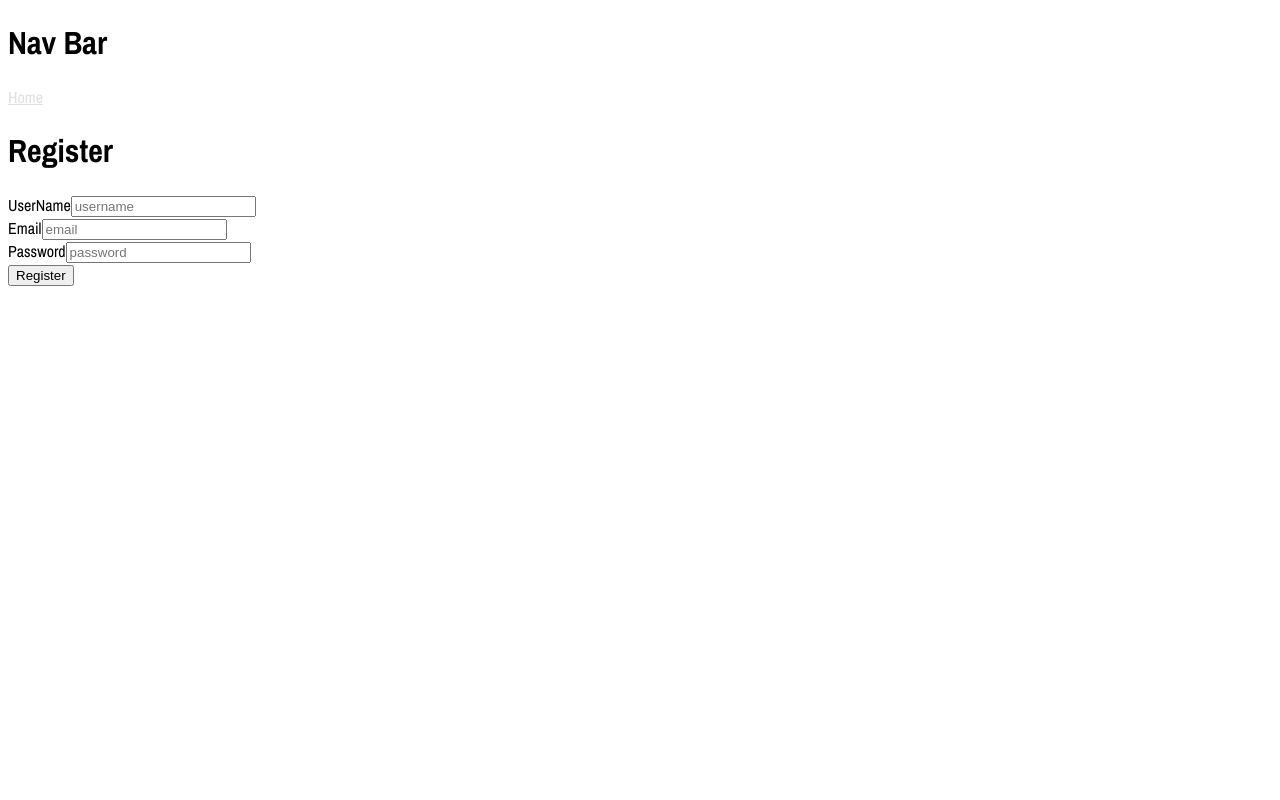
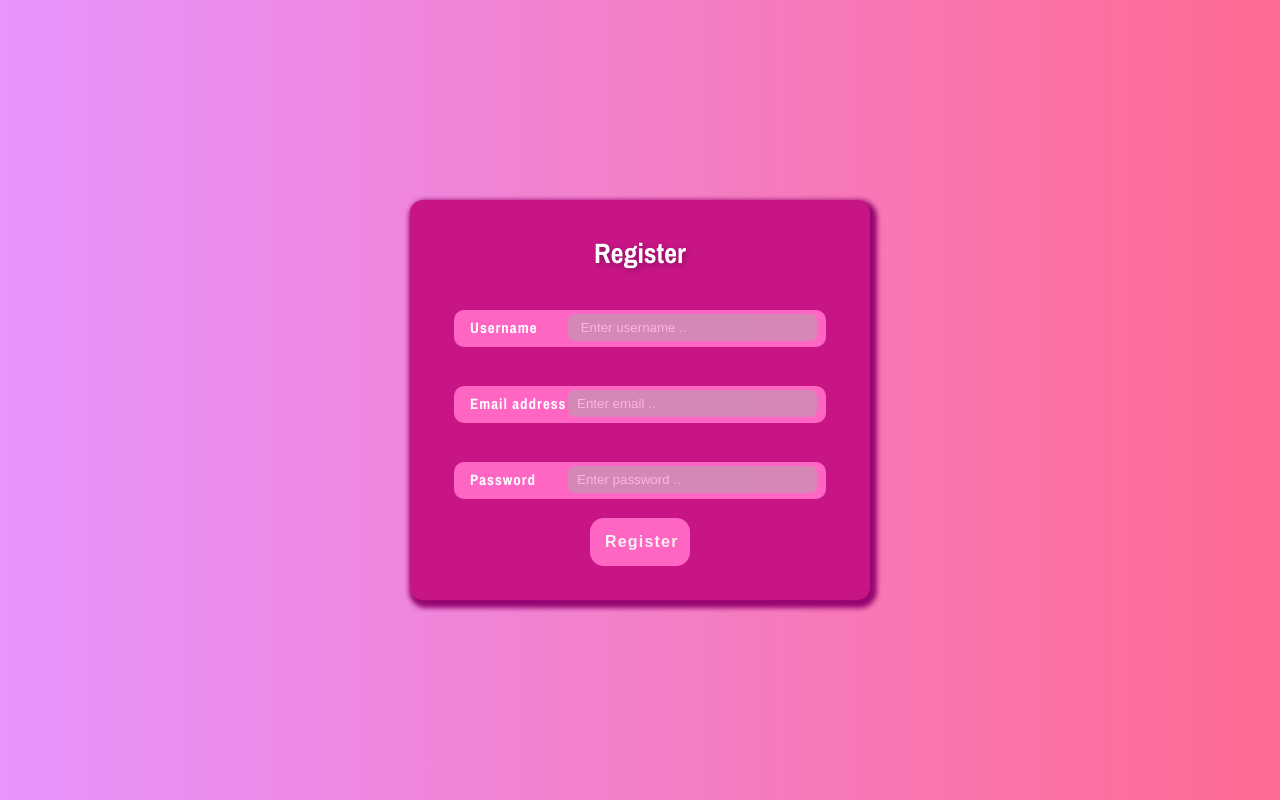
Before and after one commit to Isnotavailble/Order-Collection-Management-FrontEnd, a React (Vite) app in the folder order-collector/: page /register in a window 1280 px wide. Built offline with nearby package versions, Linux system fonts and the light colour scheme.

Commit message:
login and register page

```diff
--- a/order-collector/src/App.jsx
+++ b/order-collector/src/App.jsx
@@ -1,7 +1,6 @@
-import { useContext } from 'react';
-import { Routes, Route, Navigate } from 'react-router-dom';
+import { useContext, useEffect } from 'react';
+import { Routes, Route, Navigate, useLocation } from 'react-router-dom';
 import { WebContext } from './Auth';
-
 import NavBar from './Nav/Nav';
 import HomePage from './HomePage/Home';
 import PublicPage from "./PublicPage/PublicPage.jsx";
@@ -12,10 +11,13 @@ import Register from './Register/Register.jsx';
 
 function App() {
   let { user } = useContext(WebContext);
-
+  let userLocation = useLocation();
+  useEffect(() => {
+    console.log("user at : " , userLocation);
+  },[]);
   return (
     <>
-      <NavBar />
+      {userLocation.pathname !== "/login" || userLocation.pathname !== "/register" ? null : <NavBar/> }
       <Routes>
         {/* Public routes */}
         <Route path="/login" element={<Login />} />
--- a/order-collector/src/Auth.jsx
+++ b/order-collector/src/Auth.jsx
@@ -5,7 +5,7 @@ export let WebContext = createContext(null);
 //this is main for data in and out to WebContext
 function WebContextProvider({children}){
     let [user,setUser]= useState({
-        username : "Guest",
+        user_name : "Guest",
         role : "Guest"});
     return (
         <WebContext.Provider value={{user,setUser}}>
--- a/order-collector/src/Login/Login.css
+++ b/order-collector/src/Login/Login.css
@@ -1,13 +1,3 @@
-.loginContext {
-    display: flex;
-    justify-content: center;
-    align-items: center;
-    position: absolute;
-    width: 100%;
-    height: 100%;
-    background: #E894FF;
-    background: linear-gradient(90deg, rgba(232, 148, 255, 1) 0%, rgba(255, 106, 146, 1) 100%);
-}
 
 .loginContext form {
     display: flex;
@@ -19,7 +9,7 @@
     height: 350px;
     border-radius: 13px;
     box-shadow: 3px 4px 5px 4px rgb(150, 5, 113);
-    padding-bottom: 10px;
+    padding-bottom: 50px;
     background-color: #c71585;
 }
 
@@ -35,7 +25,7 @@
 .loginContext .in-row input {
     position: relative;
     float: right;
-    right: 10px;
+    right: 3px;
     top: -2px;
     height: 70%;
     color:white;
@@ -54,6 +44,9 @@
 }
 
 .loginContext h1 {
+    margin-top: 30px;
+    position: relative;
+    top:20px;
     font-weight: bold;
     font-size: 28px;
     color: white;
@@ -64,7 +57,7 @@
     letter-spacing: 1px;
     position: relative;
     left: 10px;
-    font-size: 20px;
+    font-size: 15px;
     margin-right: 10px;
     color: white;
     font-weight: bold;
--- a/order-collector/src/Login/Login.jsx
+++ b/order-collector/src/Login/Login.jsx
@@ -3,13 +3,13 @@ import { WebContext } from "../Auth";
 import "./Login.css";
 import { Link, Navigate } from "react-router-dom";
 function Login() {
-    const {user,setUser} = useContext(WebContext);
+    const { user, setUser } = useContext(WebContext);
     const [email, setEmail] = useState("");
     const [password, setPassword] = useState("");
     const [error, setError] = useState("");
     const formSubmit = (e) => {
         e.preventDefault();
-
+        console.log("active fetching");
         fetch("http://localhost:8080/api/auth/login", {
             method: 'POST',
             headers: {
@@ -27,7 +27,7 @@ function Login() {
                 return response.json();
             })
             .then(data => {
-                setUser(p => ({ ...p, username: data.username, role: "user" }));
+                setUser(p => ({ ...p, user_name: data.username, role: "user" }));
                 console.log("Login success:", data);
 
             })
@@ -45,10 +45,10 @@ function Login() {
             <form onSubmit={formSubmit}>
                 <h1>LOGIN</h1>
                 <div className="in-row">
-                    <span>Email</span>
+                    <span>Email address</span>
                     <input
                         type="email"
-                        placeholder="Email"
+                        placeholder=" Enter email address .."
                         value={email}
                         onChange={e => setEmail(e.target.value)}
                         required
@@ -58,7 +58,7 @@ function Login() {
                     <span>Password</span>
                     <input
                         type="password"
-                        placeholder="Password"
+                        placeholder="Enter password .."
                         value={password}
                         onChange={e => setPassword(e.target.value)}
                         required
@@ -67,7 +67,7 @@ function Login() {
                 <button type="submit" >Login</button>
                 <b>Don't have a account ? <Link to={"/register"}>register</Link></b>
                 {error === "Invalid Email or Password" ? <b>{error}</b> : null}
-                {user.role !== "Guest" ? <Navigate to="/HomePage" replace /> : null }
+                {user.role !== "Guest" ? <Navigate to="/HomePage" replace /> : null}
             </form>
         </div>
     );
--- a/order-collector/src/Register/Register.jsx
+++ b/order-collector/src/Register/Register.jsx
@@ -1,9 +1,11 @@
-import { useState } from "react"
+import { useContext, useState } from "react"
+import { WebContext } from "../Auth";
 function Register() {
     const [username, setUserName] = useState("");
     const [email, setEmail] = useState("");
     const [password, setPassword] = useState("");
-
+    const [error ,setError] = useState("");
+    const {user,setUser} = useContext(WebContext);//global varibales in Auth.jsx
     const submitForm = () => {
 
         fetch("http://localhost:8080/api/auth/register", {
@@ -14,30 +16,39 @@ function Register() {
             body: JSON.stringify({ username, email, password }),
         }).then(response => {
             if (!response.ok)
-                return response.json().then (e => {throw new Error (e.message || "Unkown Error")})
+                return response.json().then(e => { throw new Error(e.message || "Unkown Error") })
             return response.json();
-        }).then(data => console.log("data :", data))
-            .catch(e => console.log("error : ", e.message));
+        })
+        .then(data => {
+            console.log("data :", data);
+            setError("");
+            setUser(p => ({ ...p, user_name: data.username, role: "user" }));
+
+        })
+        .catch(e => {
+            setError(e.message);
+            console.log("error : ", e.message);});
 
     }
 
-    return (<div>
-        <h1>Register</h1>
+    return (<div className="loginContext">
+
         <form onSubmit={(e) => {
             e.preventDefault();
             submitForm();
-        }}>
-            <div>
-                <label>UserName</label>
-                <input type="text" placeholder="username" onChange={e => setUserName(e.target.value)} required />
+        }}
+        ><h1>Register</h1>
+            <div className="in-row">
+                <span>Username</span>
+                <input type="text" placeholder=" Enter username .." onChange={e => setUserName(e.target.value)} required />
             </div>
-            <div>
-                <label>Email</label>
-                <input type="email" placeholder="email" onChange={e => setEmail(e.target.value)} required />
+            <div className="in-row">
+                <span>Email address</span>
+                <input type="email" placeholder="Enter email .." onChange={e => setEmail(e.target.value)} required />
             </div>
-            <div>
-                <label>Password</label>
-                <input type="password" placeholder="password" onChange={e => setPassword(e.target.value)} required />
+            <div className="in-row">
+                <span>Password</span>
+                <input type="password" placeholder="Enter password .." onChange={e => setPassword(e.target.value)} required />
             </div>
             <button type="submit">Register</button>
         </form>
--- a/order-collector/src/index.css
+++ b/order-collector/src/index.css
@@ -1,9 +1,25 @@
-body {
-     font-family: "Archivo Narrow", sans-serif;
-}
+/*custom font*/
 @font-face {
   font-family: 'Archivo Narrow';
   src: url('./assets/ArchivoNarrow-VariableFont_wght.ttf') format('truetype');
   font-weight: normal;
   font-style: normal;
 }
+body {
+  font-family: "Archivo Narrow", sans-serif;
+  padding:0px;
+  margin:0px;
+}
+/*reused in register form
+ - can check in Login component folder
+*/
+.loginContext {
+  display: flex;
+  justify-content: center;
+  align-items: center;
+  position: fixed;
+  width: 100%;
+  height: 100%;
+  background: #E894FF;
+  background: linear-gradient(90deg, rgba(232, 148, 255, 1) 0%, rgba(255, 106, 146, 1) 100%);
+}
```
